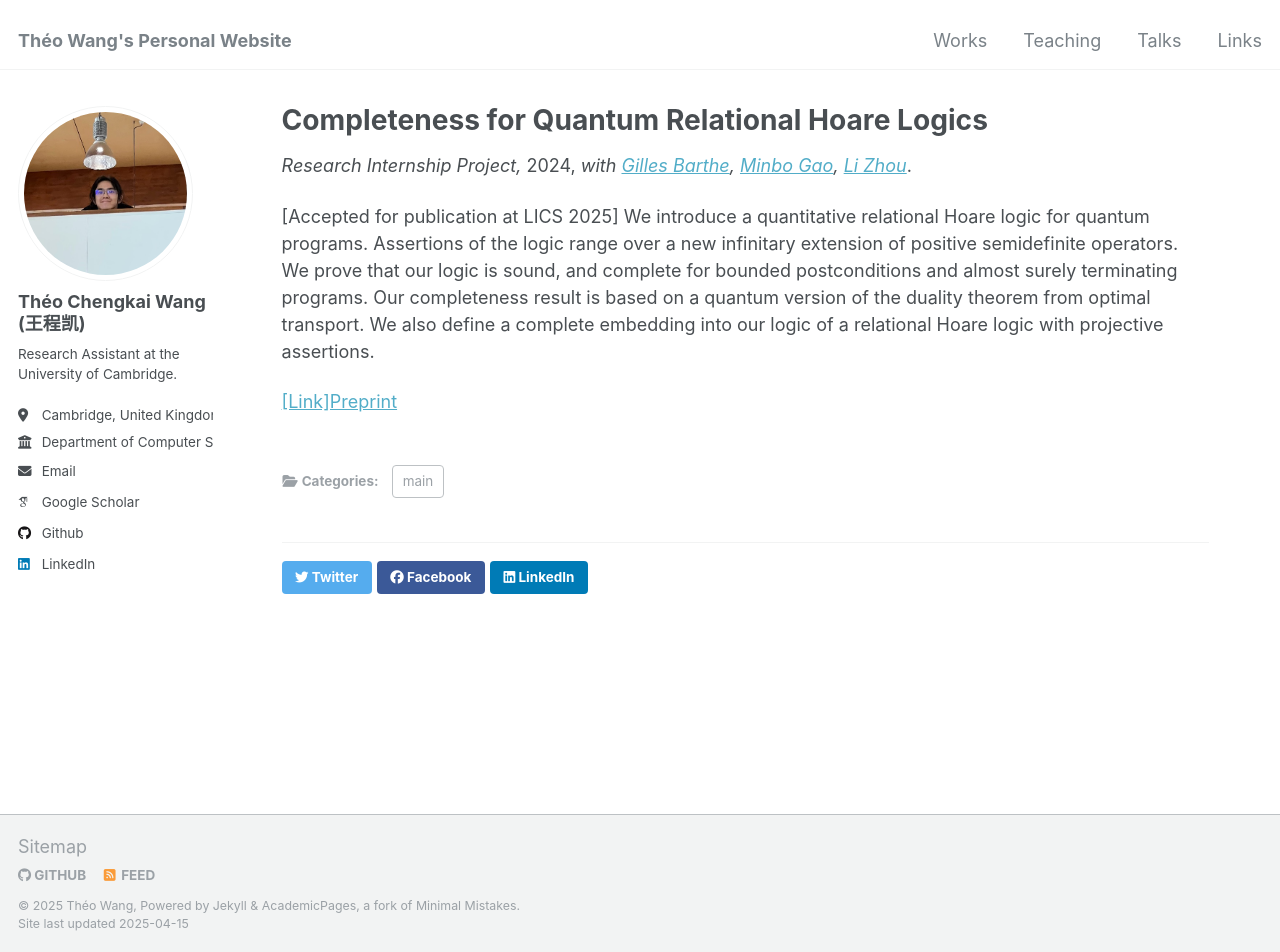
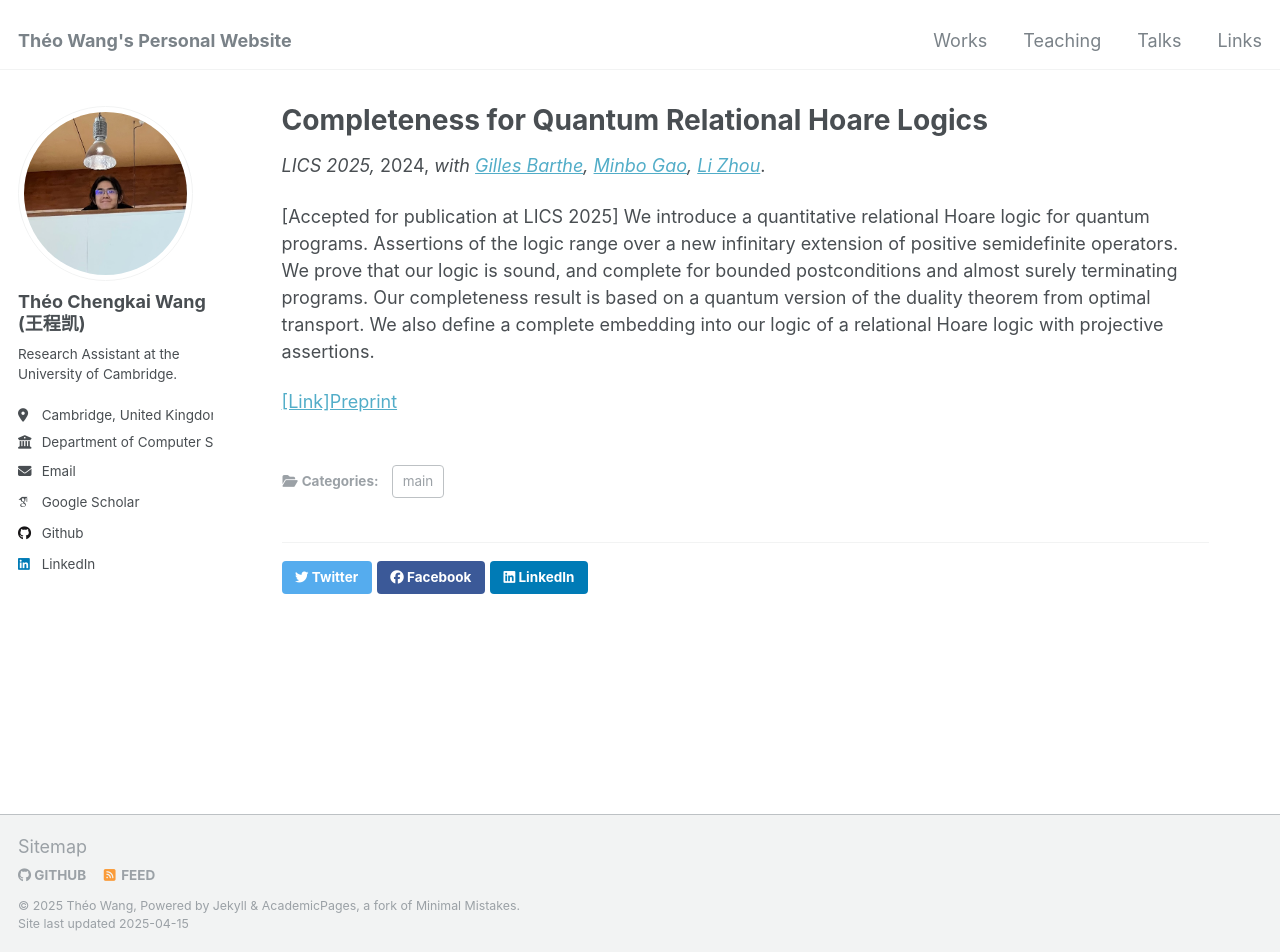
Before and after one commit to theo-chengkai-wang/theo-chengkai-wang.github.io, a Jekyll site: the page built from _works/2024-09-bochum.md, in a window 1280 px wide and 952 px high. Built offline with Jekyll 4.4.1, drawn with Linux system fonts in a browser that asks for light colours; some web fonts are replaced.

Commit message:
added lics

```diff
--- a/_works/2024-09-bochum.md
+++ b/_works/2024-09-bochum.md
@@ -7,7 +7,7 @@ excerpt: 'Research internship project at MPI-SP with Gilles Barthe.'
 date: 2024-09-16
 # venue: 'Thesis'
 collaborators: [{name: "Gilles Barthe", url: "https://gbarthe.github.io"}, {name: "Minbo Gao", url: "https://scholar.google.com/citations?user=b8i9J_QAAAAJ&hl=en"}, {name: "Li Zhou", url: "https://scholar.google.com/citations?user=oEZ7iPkAAAAJ&hl=en"}]
-label: 'Research Internship Project'
+label: 'LICS 2025'
 urls: [{name: "[Link]Preprint", url: "https://arxiv.org/abs/2501.15238"}]
 # slidesurl: 'http://academicpages.github.io/files/slides1.pdf'
 # paperurl: 'http://academicpages.github.io/files/paper1.pdf'
```
